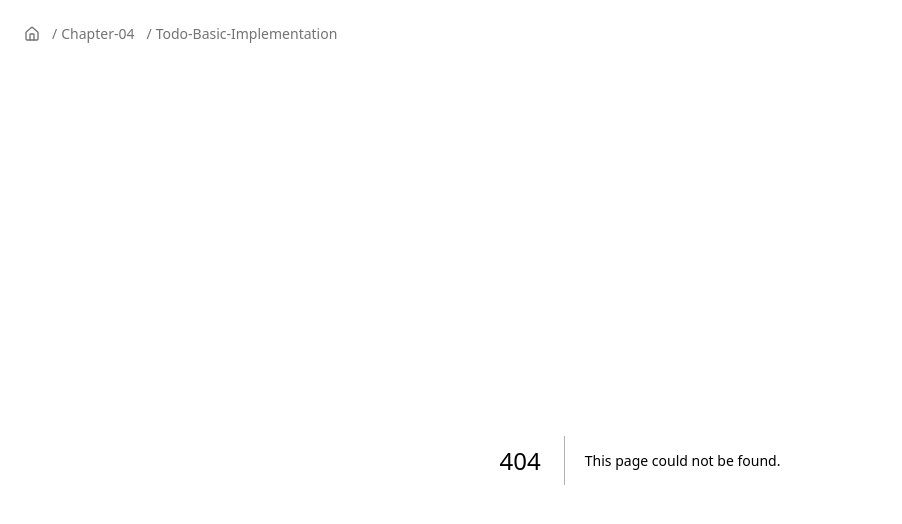
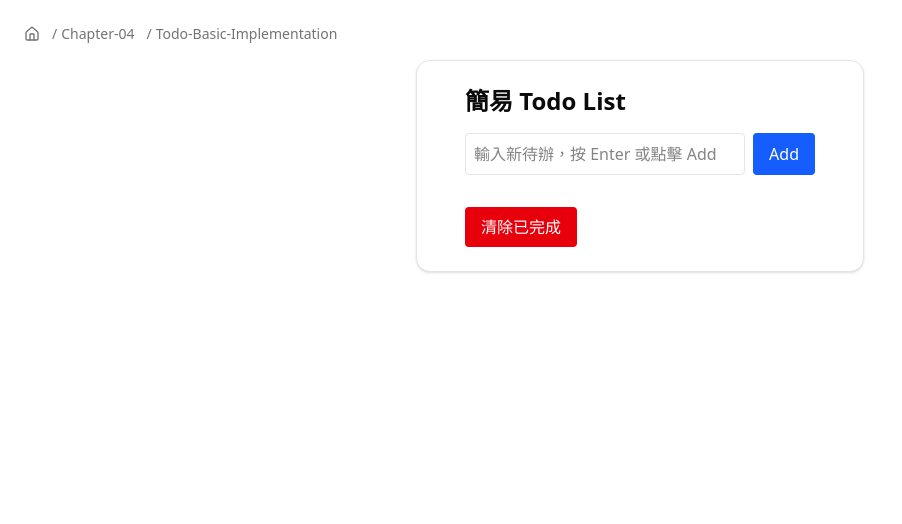
Before and after one commit to aiwlulu/react-interview-lab, a Next.js app: page /chapter-04/todo-basic-implementation in a window 1280 px wide. Before the commit this address had no page. Shown: the top 524 px of the page, without its empty margins (0-902 px from the left). Built offline with nearby package versions, Linux system fonts and the light colour scheme.

Commit message:
feat(CH04-4.2): implement basic Todo List with add, toggle, delete, and clear completed features

```diff
--- /dev/null
+++ b/src/app/chapter-04/todo-basic-implementation/page.tsx
@@ -0,0 +1,118 @@
+"use client";
+import React, { useState, KeyboardEvent } from "react";
+import { Card, CardContent } from "@/components/ui/card";
+
+interface Todo {
+  id: number;
+  text: string;
+  completed: boolean;
+}
+
+export default function TodoBasicImplementationPage() {
+  const [todos, setTodos] = useState<Todo[]>([]);
+  const [newTodo, setNewTodo] = useState<string>("");
+
+  // 新增 Todo
+  const addTodo = () => {
+    const text = newTodo.trim();
+    if (!text) return;
+    setTodos((prev) => [...prev, { id: Date.now(), text, completed: false }]);
+    setNewTodo("");
+  };
+
+  const handleKeyDown = (e: KeyboardEvent<HTMLInputElement>) => {
+    if (e.key === "Enter") {
+      addTodo();
+    }
+  };
+
+  // 刪除 Todo
+  const deleteTodo = (id: number) => {
+    setTodos((prev) => prev.filter((todo) => todo.id !== id));
+  };
+
+  // 切換完成狀態
+  const toggleTodo = (id: number) => {
+    setTodos((prev) =>
+      prev.map((todo) =>
+        todo.id === id ? { ...todo, completed: !todo.completed } : todo
+      )
+    );
+  };
+
+  // 清除已完成項目
+  const clearCompleted = () => {
+    setTodos((prev) => prev.filter((todo) => !todo.completed));
+  };
+
+  return (
+    <Card className="p-6 max-w-md mx-auto">
+      <CardContent className="space-y-4">
+        <h1 className="text-2xl font-bold">簡易 Todo List</h1>
+
+        <div className="flex space-x-2">
+          <input
+            className="flex-1 p-2 border rounded"
+            placeholder="輸入新待辦，按 Enter 或點擊 Add"
+            value={newTodo}
+            onChange={(e) => setNewTodo(e.target.value)}
+            onKeyDown={handleKeyDown}
+          />
+          <button
+            className="px-4 py-2 bg-blue-600 text-white rounded"
+            onClick={addTodo}
+          >
+            Add
+          </button>
+        </div>
+
+        <ul className="space-y-2">
+          {todos.map((todo) => (
+            <Item
+              key={todo.id}
+              todo={todo}
+              onDelete={deleteTodo}
+              onToggle={toggleTodo}
+            />
+          ))}
+        </ul>
+
+        <button
+          className="mt-4 px-4 py-2 bg-red-600 text-white rounded"
+          onClick={clearCompleted}
+        >
+          清除已完成
+        </button>
+      </CardContent>
+    </Card>
+  );
+}
+
+interface ItemProps {
+  todo: Todo;
+  onDelete: (id: number) => void;
+  onToggle: (id: number) => void;
+}
+
+function Item({ todo, onDelete, onToggle }: ItemProps) {
+  return (
+    <li className="flex items-center justify-between p-2 border rounded">
+      <label className="flex items-center space-x-2">
+        <input
+          type="checkbox"
+          checked={todo.completed}
+          onChange={() => onToggle(todo.id)}
+        />
+        <span className={todo.completed ? "line-through text-gray-500" : ""}>
+          {todo.text}
+        </span>
+      </label>
+      <button
+        className="px-2 py-1 text-red-500"
+        onClick={() => onDelete(todo.id)}
+      >
+        Delete
+      </button>
+    </li>
+  );
+}
```
